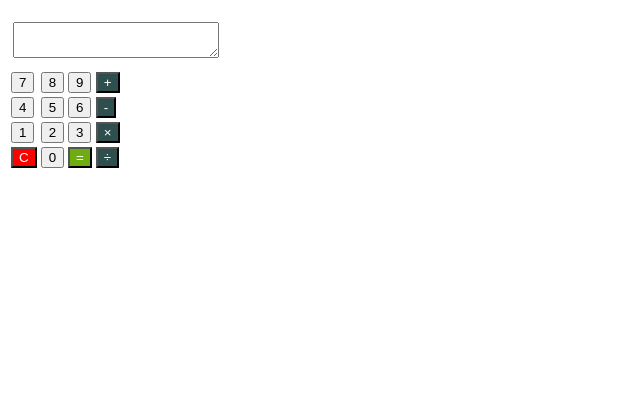
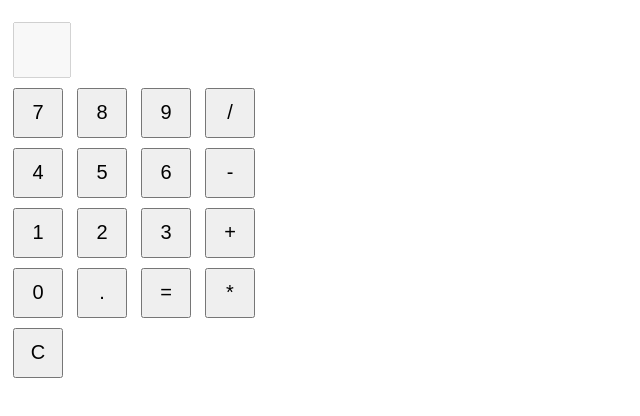
Before and after one commit to matczu-97/Web, a plain HTML site: page p1/index.html in a window 1280 px wide. Shown: the part 50-466 px from the top of the page, without its empty margins (0-640 px from the left). Drawn offline with Linux system fonts and the light colour scheme.

Commit message:
MODIFIED

```diff
--- a/p1/index.html
+++ b/p1/index.html
@@ -22,38 +22,32 @@
 
 <h2>Simple Calculator</h2>
 
-<body>
-    <div class="Calculator">
-        <table>
-            <tr>
-                <textarea style="width: 200px; margin: 5px;"></textarea>
-            </tr>
-            <tr>
-                <td><button>7</button></td>
-                <td><button>8</button></td>
-                <td><button>9</button></td>
-                <td><button style="background-color: darkslategrey; color: white">+</button></td>
-            </tr>
-            <tr>
-                <td><button>4</button></td>
-                <td><button>5</button></td>
-                <td><button>6</button></td>
-                <td><button style="background-color: darkslategrey; color: white">-</button></td>
-            </tr>
-            <tr>
-                <td><button>1</button></td>
-                <td><button>2</button></td>
-                <td><button>3</button></td>
-                <td><button style="background-color: darkslategrey; color: white">×</button></td>
-            </tr>
-            <tr>
-                <td><button style="background-color: red; color: white">C</button></td>
-                <td><button>0</button></td>
-                <td><button style="background-color: rgb(110, 173, 16); color: white">=</button></td>
-                <td><button style="background-color: darkslategrey; color: white">÷</button></td>
-            </tr>
-        </table>
-    </div>
+<form name="calculator">
+    <input type="text" name="display" id="display" disabled>
+    <br>
+    <input type="button" value="7" onclick="calculator.display.value += '7'">
+    <input type="button" value="8" onclick="calculator.display.value += '8'">
+    <input type="button" value="9" onclick="calculator.display.value += '9'">
+    <input type="button" value="/" onclick="calculator.display.value += '/'">
+    <br>
+    <input type="button" value="4" onclick="calculator.display.value += '4'">
+    <input type="button" value="5" onclick="calculator.display.value += '5'">
+    <input type="button" value="6" onclick="calculator.display.value += '6'">
+    <input type="button" value="-" onclick="calculator.display.value += '-'">
+    <br>
+    <input type="button" value="1" onclick="calculator.display.value += '1'">
+    <input type="button" value="2" onclick="calculator.display.value += '2'">
+    <input type="button" value="3" onclick="calculator.display.value += '3'">
+    <input type="button" value="+" onclick="calculator.display.value += '+'">
+    <br>
+    <input type="button" value="0" onclick="calculator.display.value += '0'">
+    <input type="button" value="." onclick="calculator.display.value += '.'">
+    <input type="button" value="=" onclick="calculator.display.value = eval(calculator.display.value)">
+    <input type="button" value="*" onclick="calculator.display.value += '*'">
+    <br>
+    <input type="button" value="C" onclick="calculator.display.value = ''">
+</form>
+
 
 </body>
 </html>
```
